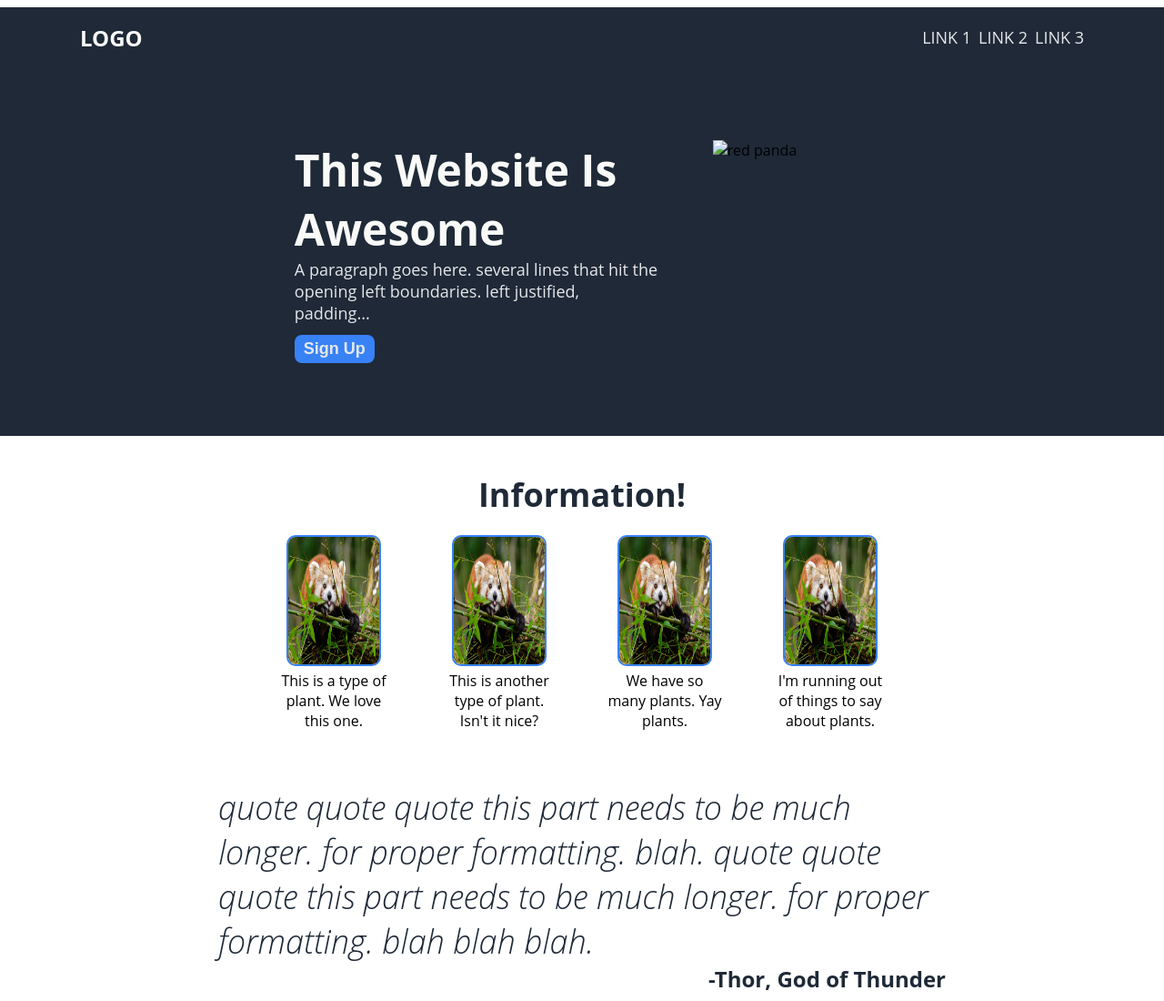
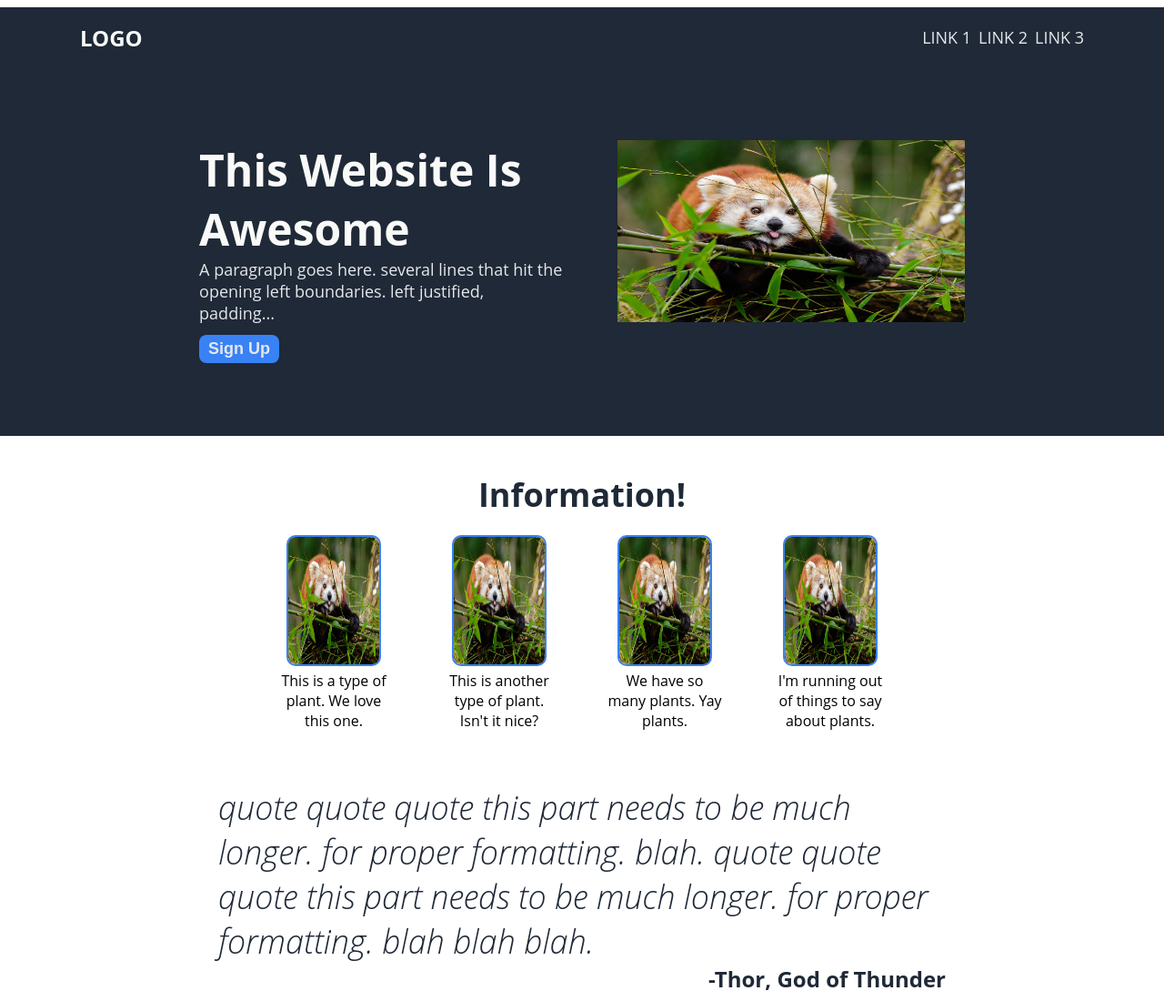
Before and after one commit to evanm3/odin-landing-page, a plain HTML site: page index.html in a window 1280 px wide. Shown: the top 1100 px of the page at 91% size. Drawn offline with Linux system fonts and the light colour scheme; the site is published under a folder, as on GitHub Pages, so addresses that start at the root find nothing.

Commit message:
change broken img dir

```diff
--- a/index.html
+++ b/index.html
@@ -27,7 +27,7 @@
             </div>
 
             <div class="opening-right">
-                <img class="opening-img" src="/images/red-panda.jpg" alt="red panda">
+                <img class="opening-img" src="./images/red-panda.jpg" alt="red panda">
             </div>
         </div>
         <div class="content">
```
